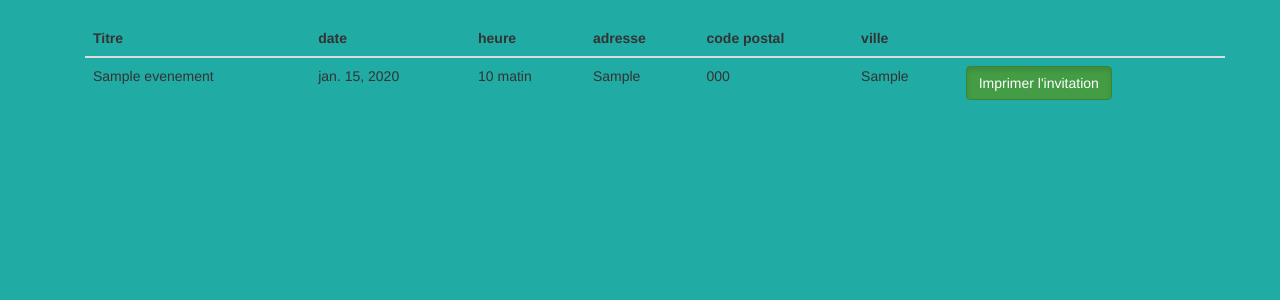
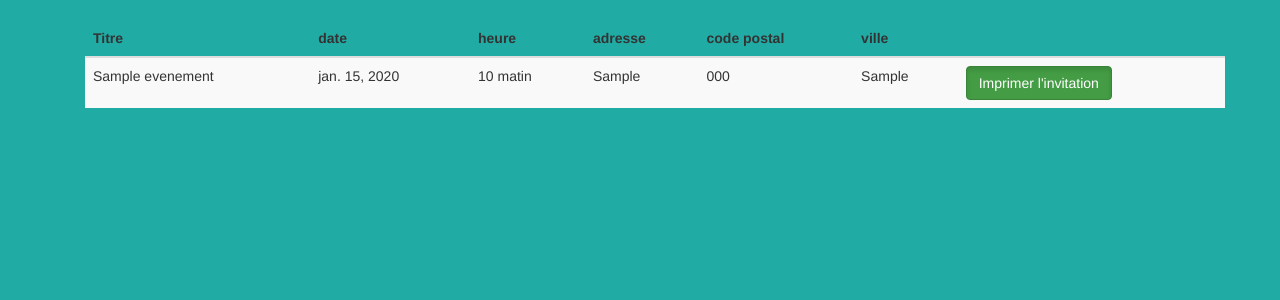
Before and after one commit to IronAgile/IronWebAgile, a Django app: page / in a window 1280 px wide. Shown: the part 52-352 px from the top of the page. Run offline with Django 3.2, Linux system fonts and the light colour scheme; a user stored in the database is signed in; tables that the repository leaves empty hold one stand-in row (values such as "Sample post"); some libraries are stand-ins or nearby versions.

Commit message:
Changement charte graphique tableaux

```diff
--- a/IronAgileWebApp/templates/listEvenement.html
+++ b/IronAgileWebApp/templates/listEvenement.html
@@ -14,7 +14,7 @@
     <!-- Benevoles -->
 
     <div class="container">
-        <table class="table">
+        <table class="table table-striped">
             <thead>
             <tr>
                 <th scope="col">Titre</th>
```
